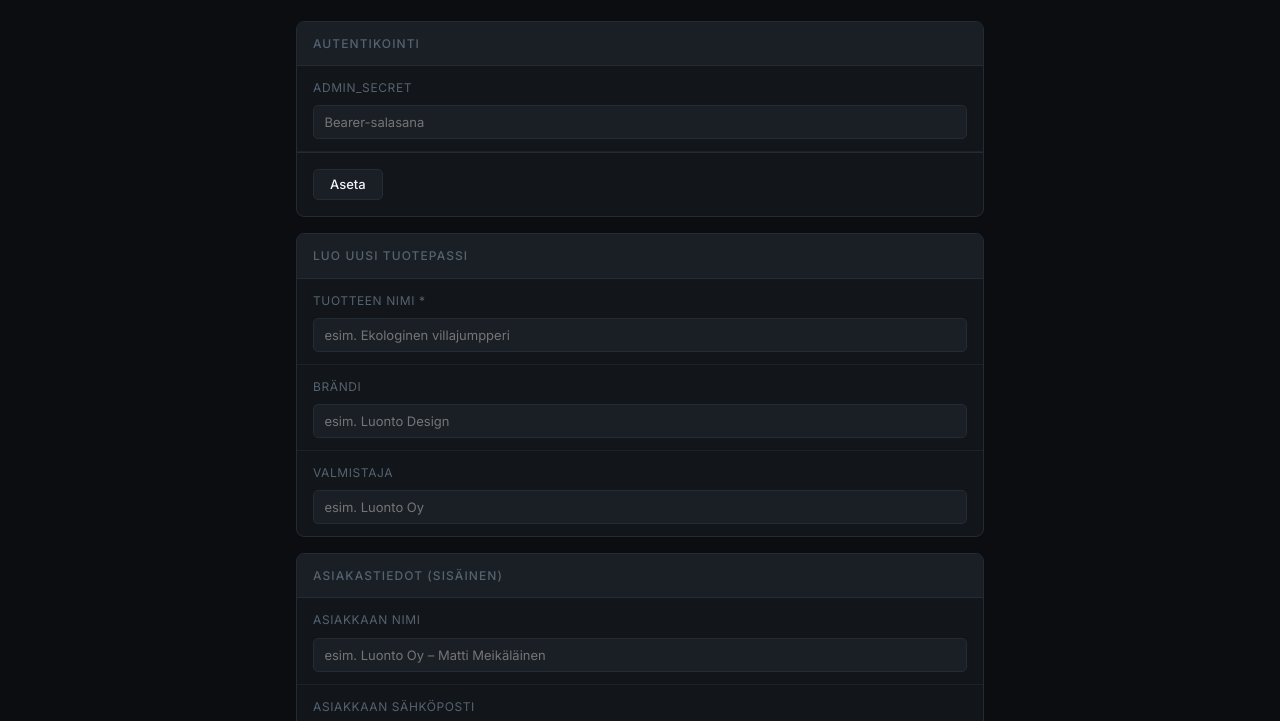
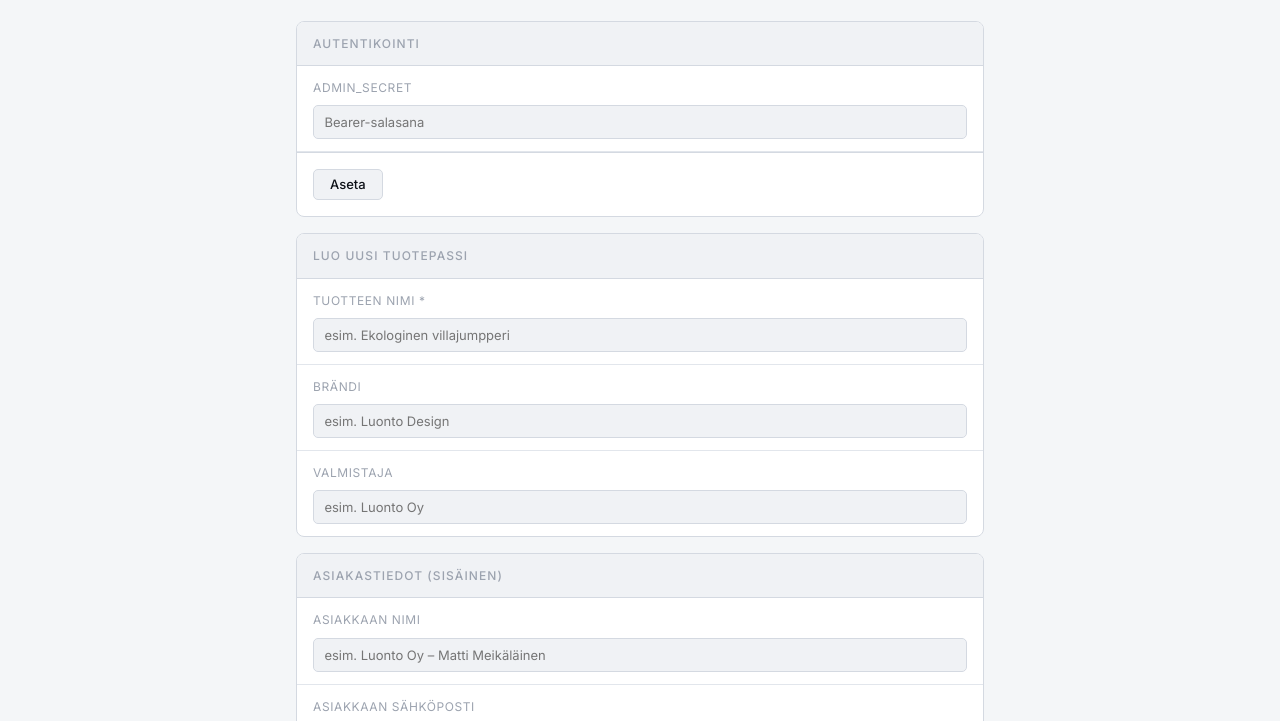
Before and after one commit to RibuRabu/digitaalinen_tuotepassi, a website: page public/admin.html in a window 1280 px wide. Shown: the part 108-829 px from the top of the page. Drawn offline with Linux system fonts and the light colour scheme.

Commit message:
Switch to light theme (#F4F6F8 bg, #0A6DC2 accent)
Co-Authored-By: Claude Sonnet 4.6 <noreply@anthropic.com>

```diff
--- a/public/colors.css
+++ b/public/colors.css
@@ -1,26 +1,26 @@
 :root {
-  --c-bg:          #0B0D10;
-  --c-surface-1:   #12161B;
-  --c-surface-2:   #1A1F26;
-  --c-surface-3:   #222A33;
-  --c-border:      #232B35;
-  --c-border-dim:  #1C2229;
+  --c-bg:        #F4F6F8;
+  --c-surface-1: #FFFFFF;
+  --c-surface-2: #F0F2F5;
+  --c-surface-3: #E8EBF0;
+  --c-border:    #D4D9E1;
+  --c-border-dim:#E2E6EC;
 
-  --c-text-1:  #F3F5F7;
-  --c-text-2:  #95A1AE;
-  --c-text-3:  #55626F;
+  --c-text-1: #0D1117;
+  --c-text-2: #4B5563;
+  --c-text-3: #9CA3AF;
 
-  --c-accent:       #5CC8FF;
-  --c-accent-dim:   rgba(92,200,255,.10);
-  --c-accent-ring:  rgba(92,200,255,.25);
+  --c-accent:      #0A6DC2;
+  --c-accent-dim:  rgba(10,109,194,.07);
+  --c-accent-ring: rgba(10,109,194,.22);
 
-  --c-ok:       #4BC47D;
-  --c-ok-dim:   rgba(75,196,125,.10);
-  --c-ok-ring:  rgba(75,196,125,.25);
+  --c-ok:       #15803D;
+  --c-ok-dim:   rgba(21,128,61,.08);
+  --c-ok-ring:  rgba(21,128,61,.22);
 
-  --c-warn:      #FF6B6B;
-  --c-warn-dim:  rgba(255,107,107,.10);
-  --c-warn-ring: rgba(255,107,107,.25);
+  --c-warn:      #C4282A;
+  --c-warn-dim:  rgba(196,40,42,.08);
+  --c-warn-ring: rgba(196,40,42,.22);
 
-  --c-neutral-dim: rgba(149,161,174,.08);
+  --c-neutral-dim: rgba(75,85,99,.07);
 }
```
